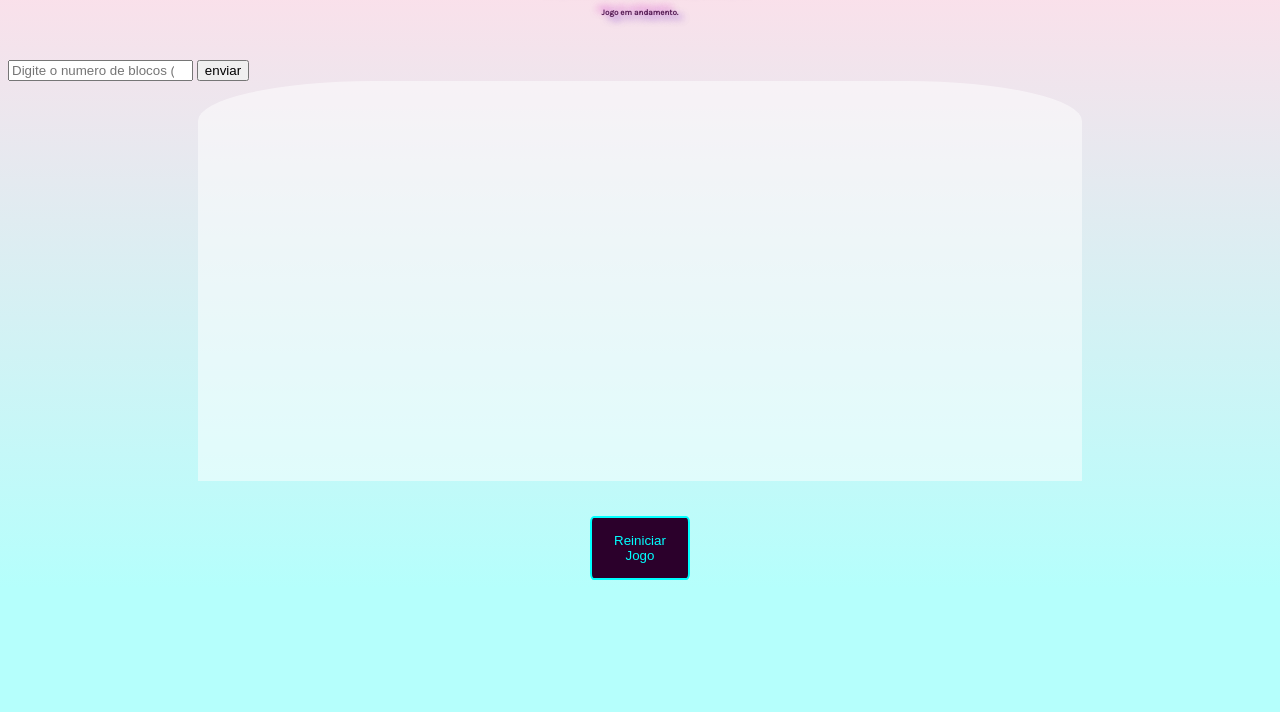
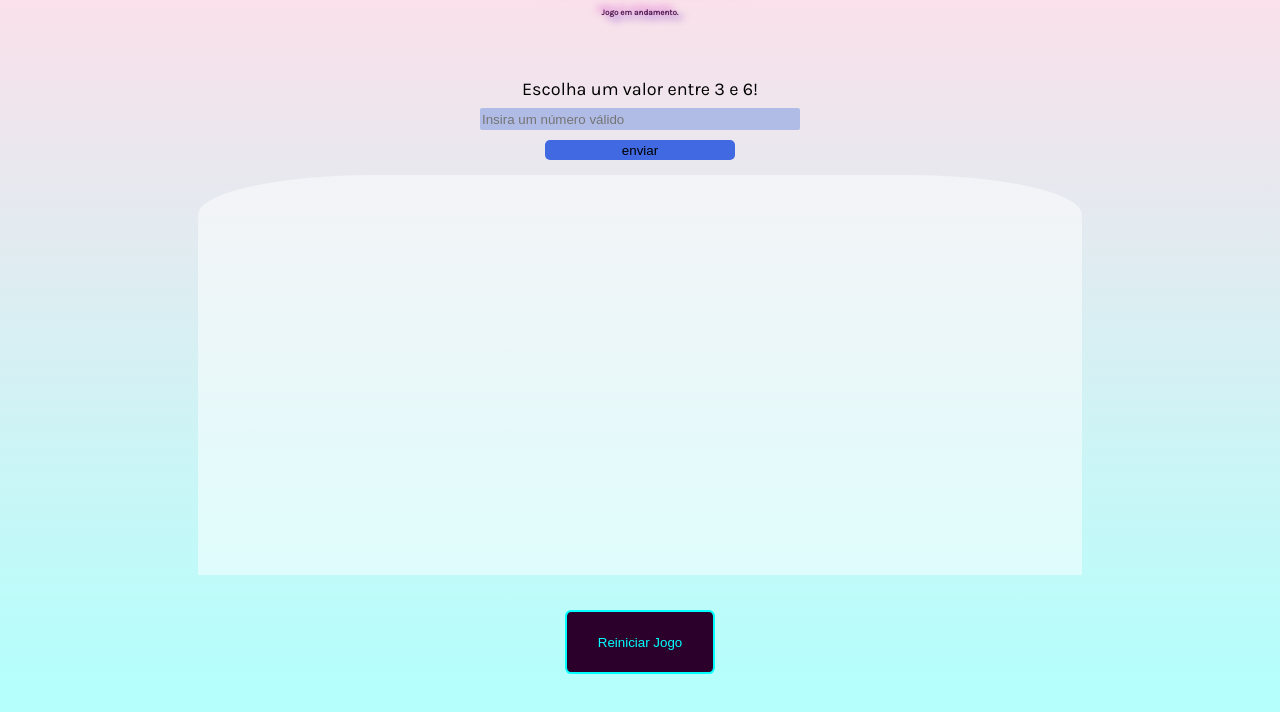
Before and after one commit to Kenzie-Academy-Brasil-Developers/entrega-torre-de-hanoi-sprint-5-brunotetzner, a plain HTML site: page index.html in a window 1280 px wide. Shown: the part 50-762 px from the top of the page. Drawn offline with Linux system fonts and the light colour scheme.

Commit message:
Alteraçoes no CSS

```diff
--- a/index.html
+++ b/index.html
@@ -21,8 +21,9 @@
             </div>
             <div class="status_counter"></div>
         </section>
-        <section>
-            <input id="dificult" type="number" placeholder="Digite o numero de blocos (mínimo 3, máximo 6!)">
+        <section id="seletor">
+            <p>Escolha um valor entre 3 e 6!</p>
+            <input id="dificult" type="number" placeholder="Insira um número válido">
             <button id="submit">enviar</button>
         </section>
 
--- a/script.js
+++ b/script.js
@@ -96,7 +96,7 @@ victoryBox.innerText = "Jogo em andamento."
 
 console.log(numberofblocks)
 function victoryMessage() {
-    if(tower3.childElementCount === numberofblocks/*|| tower2.childElementCount === numberofblocks.value*/){
+    if(tower3.childElementCount === numberofblocks || tower2.childElementCount === numberofblocks.value){
         victoryBox.innerText = `Você venceu com ${counter} movimentos!`
         console.log(`Você venceu com ${counter} movimentos!`)
     } else {
--- a/style.css
+++ b/style.css
@@ -47,6 +47,36 @@ main {
     2px -5px 14px #EEFFFF;
 }
 
+#seletor {
+    display: flex;
+    flex-direction: column;
+    justify-content: center;
+    align-content: center;
+    align-items: center;
+}
+#seletor p {
+    margin-bottom: 10px;
+    font-size:large;
+    width: 70%;
+    height: 20px;
+    text-align: center;
+}
+#seletor input {
+    margin-bottom: 10px;
+    height: 20px;
+    width: 50%;
+    border: none;
+    background-color: rgba(163, 180, 228, 0.822);
+    border-radius: 2px;
+}
+#seletor button {
+    margin-bottom: 15px;
+    height: 20px;
+    width: 30%;
+    border: none;
+    background-color: royalblue;
+    border-radius: 5px;
+}
 #container {
     width: 90%;
     display: flex;
@@ -132,10 +162,29 @@ main {
     }
 
     .buttons_reset {
-        width: 100px;
+        width: 150px;
         height: 8vh;
     }
     #buttons {
         margin-bottom: 0px;
     }
+
+    #seletor p {
+        margin-bottom: 10px;
+        font-size: large;
+        width: 40%;
+        height: 20px;
+        text-align: center;
+    }
+
+    #seletor input {
+        width: 25%;
+
+    }
+
+    #seletor button {
+
+        width: 15%;
+
+    }
 }
```
